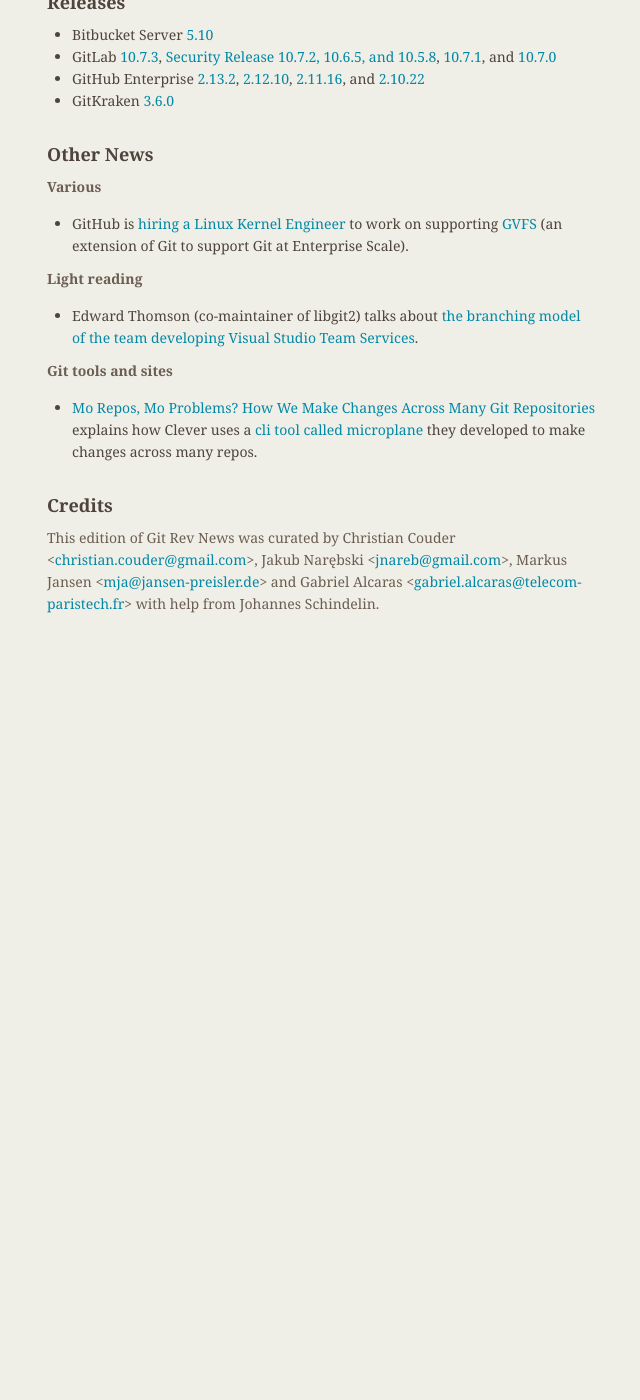
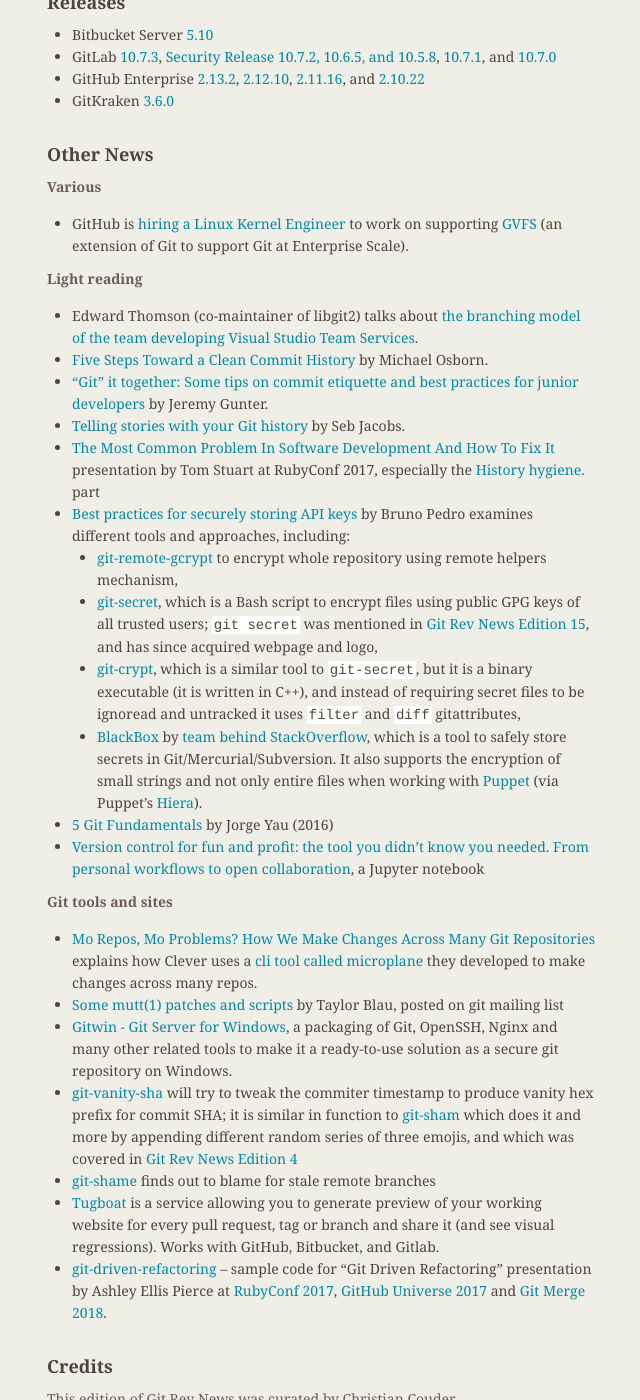
Before and after one commit to git/git.github.io, a Jekyll site: the page built from rev_news/drafts/edition-39.md, in a window 1280 px wide and 1400 px high, scrolled down 4747 px. Shown: the whole window, without its empty margins (487-1127 px from the left). Built offline with Jekyll 4.4.1, drawn with Linux system fonts in a browser that asks for light colours; before the commit the page ends 5377 px from its top, so only the background shows below that.

Commit message:
rn-39: Add links to light reading, git tools and sites

```diff
--- a/rev_news/drafts/edition-39.md
+++ b/rev_news/drafts/edition-39.md
@@ -292,11 +292,28 @@
 
 * Edward Thomson (co-maintainer of libgit2) talks about
 [the branching model of the team developing Visual Studio Team Services](https://blogs.msdn.microsoft.com/devops/2018/04/19/release-flow-how-we-do-branching-on-the-vsts-team/).
+* [Five Steps Toward a Clean Commit History](https://engineering.salesforce.com/five-steps-toward-a-clean-commit-history-62f3019d8f60) by Michael Osborn.
+* [“Git” it together: Some tips on commit etiquette and best practices for junior developers](https://hackernoon.com/git-it-together-some-tips-on-commit-etiquette-and-best-practices-for-junior-developers-1f147b8dfd56) by Jeremy Gunter.
+* [Telling stories with your Git history](https://about.futurelearn.com/blog/telling-stories-with-your-git-history) by Seb Jacobs.
+* [The Most Common Problem In Software Development And How To Fix It](https://www.youtube.com/watch?v=i08A2uTDoa8) presentation by Tom Stuart at RubyConf 2017, especially the [History hygiene.](https://www.youtube.com/watch?v=i08A2uTDoa8&feature=youtu.be&t=1046) part
+* [Best practices for securely storing API keys](https://medium.freecodecamp.org/how-to-securely-store-api-keys-4ff3ea19ebda) by Bruno Pedro examines different tools and approaches, including:
+  * [git-remote-gcrypt](https://github.com/spwhitton/git-remote-gcrypt) to encrypt whole repository using remote helpers mechanism,
+  * [git-secret](http://git-secret.io/), which is a Bash script to encrypt files using public GPG keys of all trusted users; `git secret` was mentioned in [Git Rev News Edition 15](https://git.github.io/rev_news/2016/05/11/edition-15/#other-news), and has since acquired webpage and logo,
+  * [git-crypt](https://www.agwa.name/projects/git-crypt/), which is a similar tool to `git-secret`, but it is a binary executable (it is written in C++), and instead of requiring secret files to be ignoread and untracked it uses `filter` and `diff` gitattributes,
+  * [BlackBox](https://github.com/StackExchange/blackbox) by [team behind StackOverflow](https://github.com/StackExchange), which is a tool to safely store secrets in Git/Mercurial/Subversion.  It also supports the encryption of small strings and not only entire files when working with [Puppet](https://puppet.com/) (via Puppet’s [Hiera](https://docs.puppet.com/hiera/)).
+* [5 Git Fundamentals](https://hackernoon.com/5-git-fundamentals-ded819a34cfe) by Jorge Yau (2016)
+* [Version control for fun and profit: the tool you didn't know you needed. From personal workflows to open collaboration](http://nbviewer.jupyter.org/github/fperez/reprosw/blob/master/Version%20Control.ipynb), a Jupyter notebook
 
 __Git tools and sites__
 
 * [Mo Repos, Mo Problems? How We Make Changes Across Many Git Repositories](https://engineering.clever.com/2017/12/11/mo-repos-mo-problems-how-we-make-changes-across-many-git-repositories/) explains how Clever uses a
   [cli tool called microplane](https://github.com/Clever/microplane) they developed to make changes across many repos.
+* [Some mutt(1) patches and scripts](https://public-inbox.org/git/20180422205859.GA16261@syl.local/T/#u) by Taylor Blau, posted on git mailing list
+* [Gitwin - Git Server for Windows](https://itefix.net/gitwin), a packaging of Git, OpenSSH, Nginx and many other related tools to make it a ready-to-use solution as a secure git repository on Windows.
+* [git-vanity-sha](https://github.com/mattbaker/git-vanity-sha) will try to tweak the commiter timestamp to produce vanity hex prefix for commit SHA; it is similar in function to [git-sham](https://bitbucket.org/tpettersen/git-sham) which does it and more by appending different random series of three emojis, and which was covered in [Git Rev News Edition 4](https://git.github.io/rev_news/2015/06/03/edition-4/)
+* [git-shame](https://github.com/drench/git-shame) finds out to blame for stale remote branches
+* [Tugboat](https://tugboat.qa/) is a service allowing you to generate preview of your working website for every pull request, tag or branch and share it (and see visual regressions).  Works with GitHub, Bitbucket, and Gitlab.
+* [git-driven-refactoring](https://github.com/bdpalladino/git-driven-refactoring) -- sample code for "Git Driven Refactoring" presentation by Ashley Ellis Pierce at [RubyConf 2017](https://www.youtube.com/watch?v=3OgbQOsW61Y), [GitHub Universe 2017](https://www.youtube.com/watch?v=rK8yHl0cHoc) and [Git Merge 2018](https://www.youtube.com/watch?v=e9K1gHYIE2c&list=PL0lo9MOBetEGIifU90rTn5zQaX5NibX08&index=6).
 
 ## Credits
 
```
